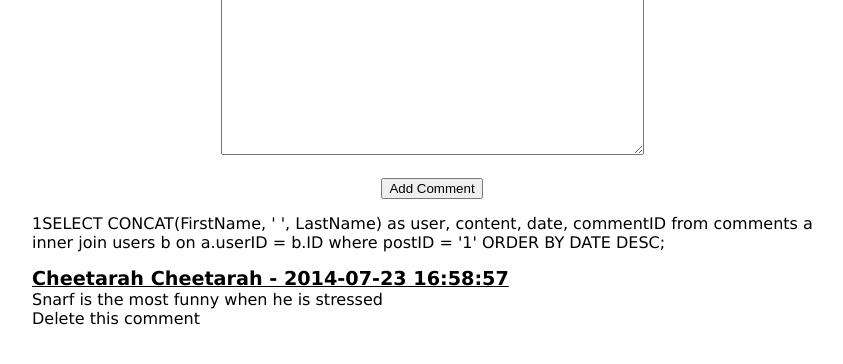
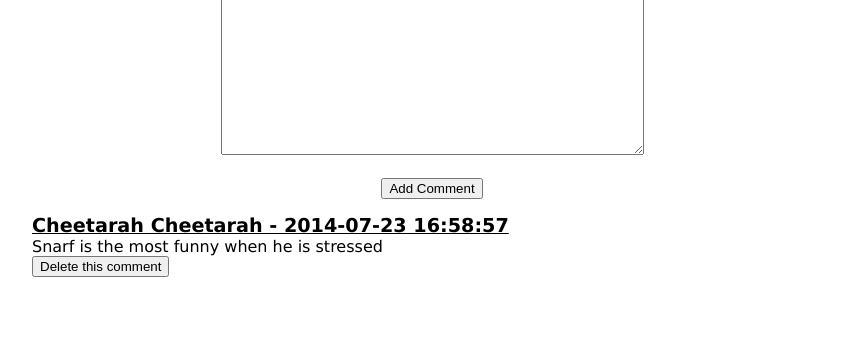
Before and after one commit to sqlmdxdude/WebProgrammingProject2, a PHP site: page /viewPost?postID=1 in a window 1280 px wide. Shown: the part 174-538 px from the top of the page, without its empty margins (208-1051 px from the left). Run offline with PHP 8.4, Linux system fonts and the light colour scheme; data comes from the database, SQL or seed files in the repository.

Commit message:
Implemented delete comment
Tested and working

```diff
--- a/comments.php
+++ b/comments.php
@@ -17,14 +17,16 @@
 				addComment($postId, $userId, $comContent);
 			}
 
-            echo $_GET["postID"];
+                if(isset($_POST["commentID"])){
+                $deletedComment=deleteComment($_POST["commentID"]);
+                }
             $comments = getAllComments($_GET["postID"]);
             if(mysqli_num_rows($comments)>0){
                 while($row = mysqli_fetch_assoc($comments)){;
                 echo "<div class='singleComment'>";
                 echo "<div class='commentheader'>".$row["user"]." - " . $row["date"]."</div>";
                 echo "<div class='commentcontent'>".$row["content"]."</div>";
-                echo "<a href='viewPost.php?commentID=".$row["commentID"]."&postID=".$_GET["postID"] ."'>Delete this comment</a>";
+                echo "<form id='deletepost' action='viewPost.php?postID=".$_GET["postID"] ."' method='post'><input type='hidden' name='commentID' value='".$row["commentID"]."' /><input type='hidden' name='postID' value='".$_GET["postID"] ."'/><input type='submit' value='Delete this comment' /></form>";
                 echo "</div>";
 
                 }
--- a/dataaccess.php
+++ b/dataaccess.php
@@ -132,7 +132,6 @@
     function getAllComments($postID){
         $con = getConnection();
         $sql = "SELECT CONCAT(FirstName, ' ', LastName) as user, content, date, commentID from comments a inner join users b on a.userID = b.ID where postID = '$postID' ORDER BY DATE DESC;";
-        echo $sql;
         if($result = mysqli_query($con, $sql)){
             return $result;
         }
```
